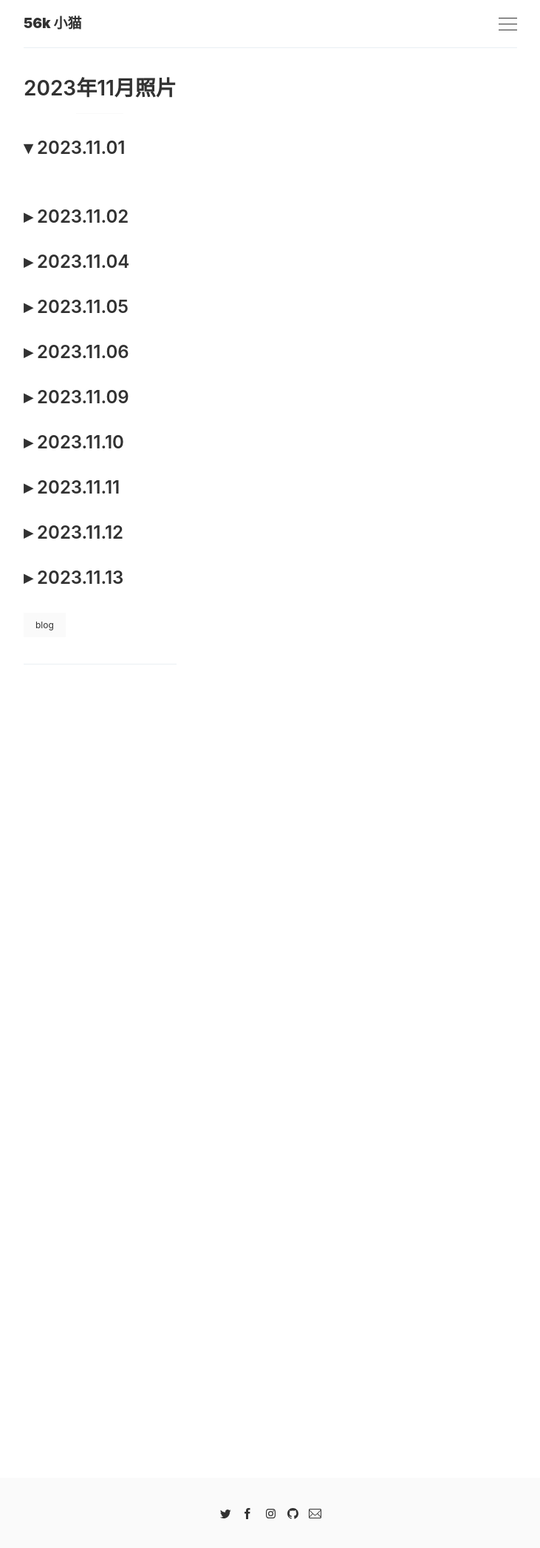
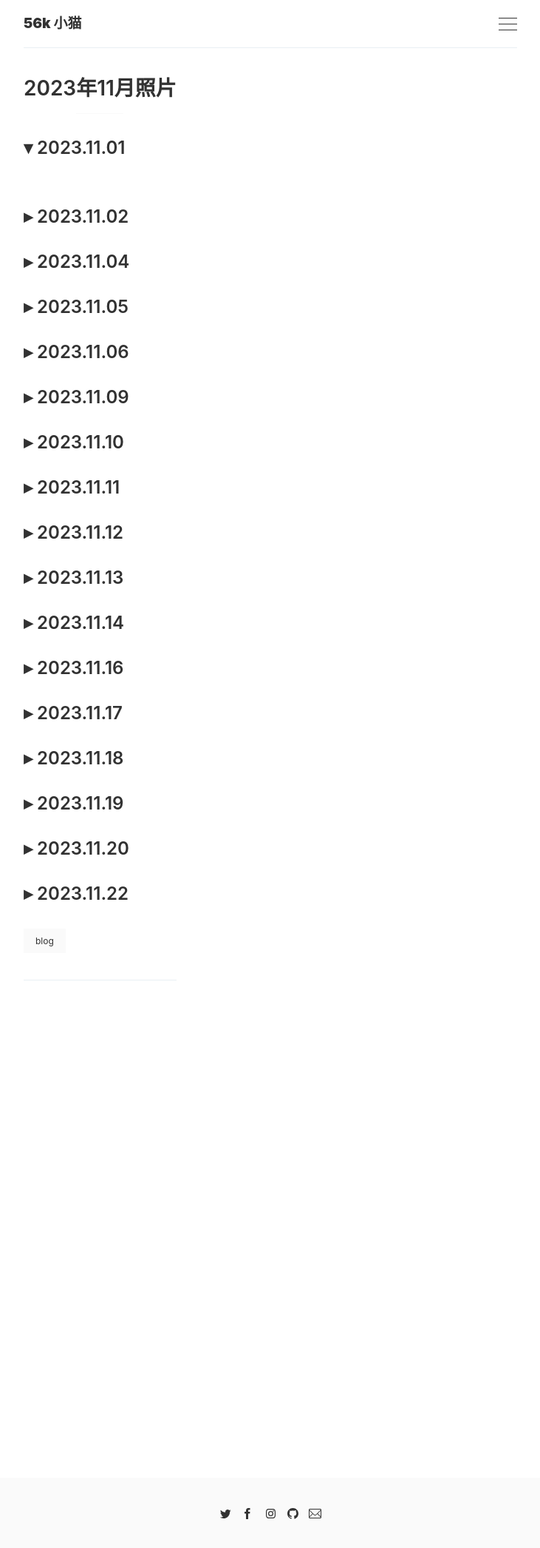
Before and after one commit to modem-56k/modem-56k.github.io, a Jekyll site: the page built from 2023/11.md, in a window 1280 px wide. Shown: the whole page at 74% size, without its empty margins (274-1005 px from the left). Built offline with Jekyll 4.4.1, drawn with Linux system fonts in a browser that asks for light colours.

Commit message:
Update 11.md

```diff
--- a/2023/11.md
+++ b/2023/11.md
@@ -44,3 +44,31 @@ image:
 ### 2023.11.13
 
 <ul id="image-2023-11-13" class="image-gallery"></ul>
+
+### 2023.11.14
+
+<ul id="image-2023-11-14" class="image-gallery"></ul>
+
+### 2023.11.16
+
+<ul id="image-2023-11-16" class="image-gallery"></ul>
+
+### 2023.11.17
+
+<ul id="image-2023-11-17" class="image-gallery"></ul>
+
+### 2023.11.18
+
+<ul id="image-2023-11-18" class="image-gallery"></ul>
+
+### 2023.11.19
+
+<ul id="image-2023-11-19" class="image-gallery"></ul>
+
+### 2023.11.20
+
+<ul id="image-2023-11-20" class="image-gallery"></ul>
+
+### 2023.11.22
+
+<ul id="image-2023-11-22" class="image-gallery"></ul>
```
